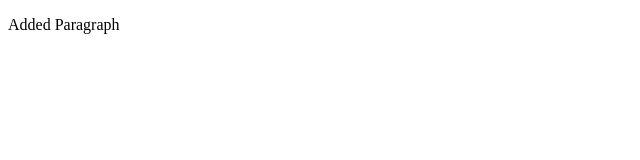
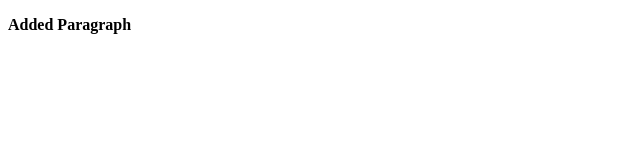
Before and after one commit to Rameshreddy745/gitProject, a plain HTML site: page index.html in a window 1280 px wide. Shown: the full height of the page, 0-640 px from the left. Drawn offline with Linux system fonts and the light colour scheme.

Commit message:
Made paragraph strong in index.html

```diff
--- a/index.html
+++ b/index.html
@@ -7,6 +7,6 @@
     <title>Git and GitHub</title>
 </head>
 <body>
-    <p>Added Paragraph</p>
+    <strong><p>Added Paragraph</p></strong>
 </body>
 </html>
```
